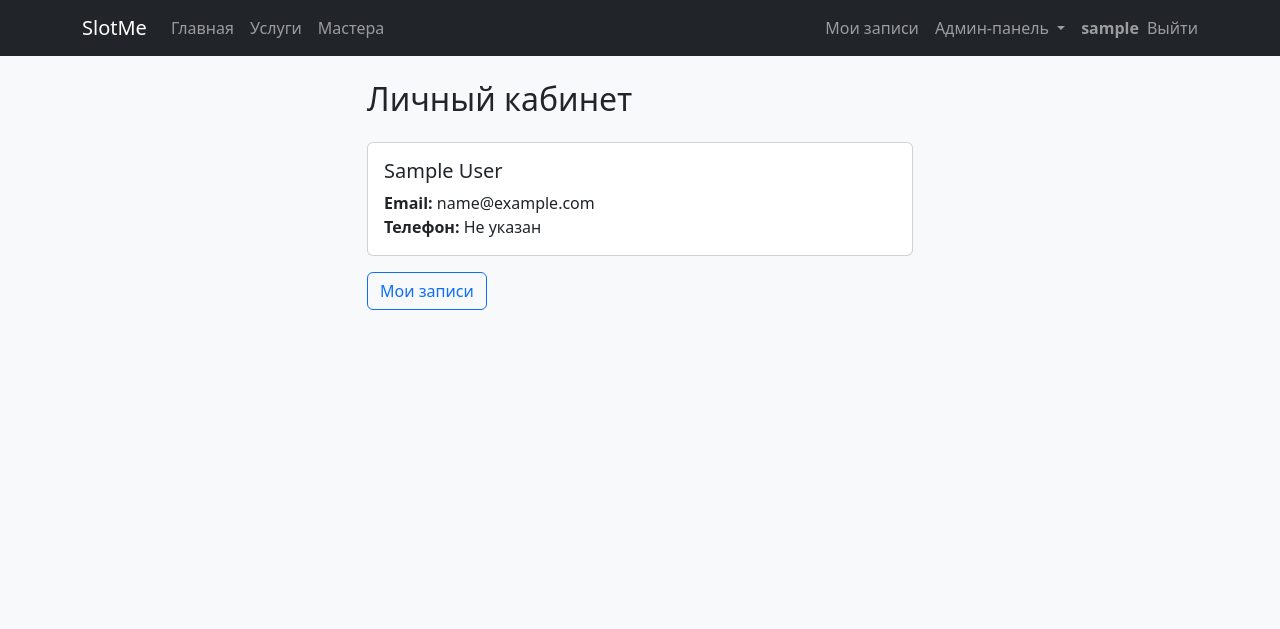
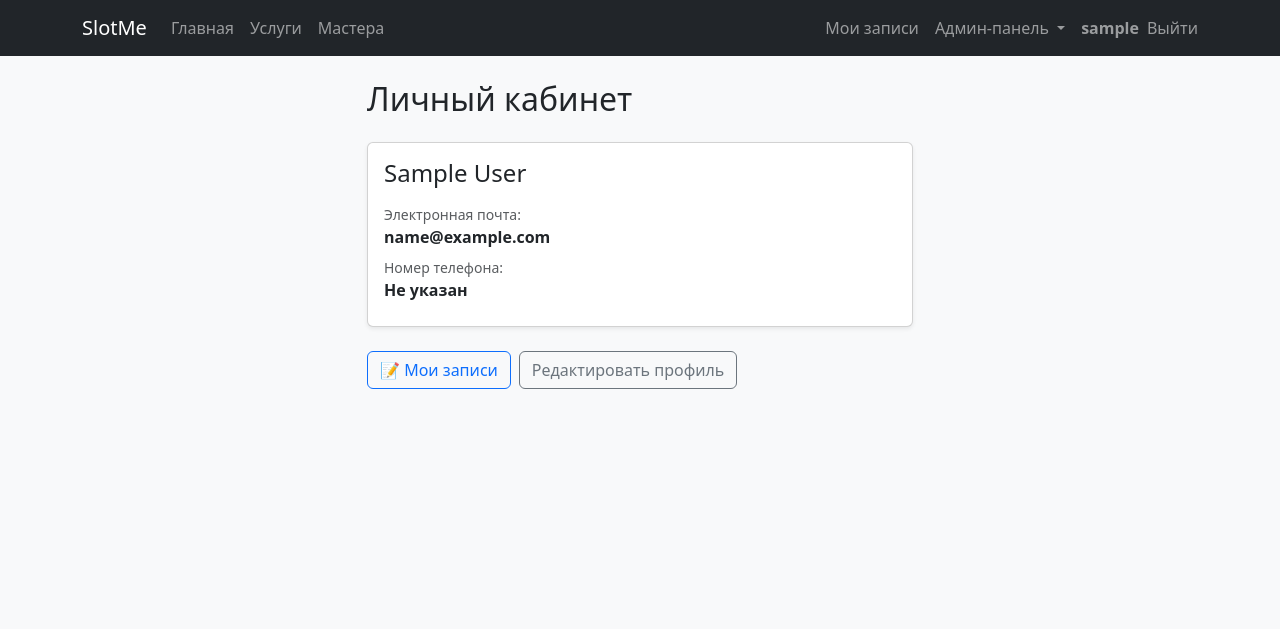
Before and after one commit to Serghqa/SlotMe, a Django app: page /profile/ in a window 1280 px wide. Shown: the top 629 px of the page. Run offline with Django 5.2, Linux system fonts and the light colour scheme; the visitor is signed in with stand-in values (Sample User, id 1); data that the repository does not hold is empty.

Commit message:
Change profile.html, added empty link to profile editor

```diff
--- a/templates/users/profile.html
+++ b/templates/users/profile.html
@@ -5,27 +5,34 @@
 {% block content %}
 <div class="row justify-content-center">
     <div class="col-md-8 col-lg-6">
-        <h2 class="mb-4">Личный кабинет</h2>
-
-        <div class="card">
+        <div class="d-flex justify-content-between align-items-center mb-4">
+            <h2 class="mb-0">Личный кабинет</h2>
+        </div>
+        <div class="card shadow-sm mb-4">
             <div class="card-body">
-                <h5 class="card-title">{{ user.get_full_name|default:user.username }}</h5>
-                <p class="card-text">
-                    <strong>Email:</strong> {{ user.email|default:"Не указан" }}<br>
-                    <strong>Телефон:</strong> {{ user.phone|default:"Не указан" }}
-                </p>
+                <h4 class="card-title mb-3">{{ user.get_full_name|default:user.username }}</h4>
+                <ul class="list-unstyled mb-0">
+                    <li class="mb-2">
+                        <span class="text-muted d-block small">Электронная почта:</span>
+                        <strong>{{ user.email|default:"Не указана" }}</strong>
+                    </li>
+                    <li class="mb-2">
+                        <span class="text-muted d-block small">Номер телефона:</span>
+                        <strong>{{ user.phone|default:"Не указан" }}</strong>
+                    </li>
+                </ul>
             </div>
         </div>
 
-        {% if user.is_master %}
-            <div class="mt-3">
-                <a href="{% url 'appointments:master_schedule' %}" class="btn btn-outline-primary">Моё расписание</a>
-            </div>
-        {% else %}
-            <div class="mt-3">
-                <a href="{% url 'appointments:client_list' %}" class="btn btn-outline-primary">Мои записи</a>
-            </div>
-        {% endif %}
+        <div class="d-flex gap-2 flex-wrap">
+            {% if user.is_master %}
+                <a href="{% url 'appointments:master_schedule' %}" class="btn btn-outline-primary">📅 Моё расписание</a>
+            {% else %}
+                <a href="{% url 'appointments:client_list' %}" class="btn btn-outline-primary">📝 Мои записи</a>
+            {% endif %}
+            <!-- Заготовка для будущей формы редактирования -->
+            <a href="#" class="btn btn-outline-secondary">Редактировать профиль</a>
+        </div>
     </div>
 </div>
 {% endblock content %}
```
